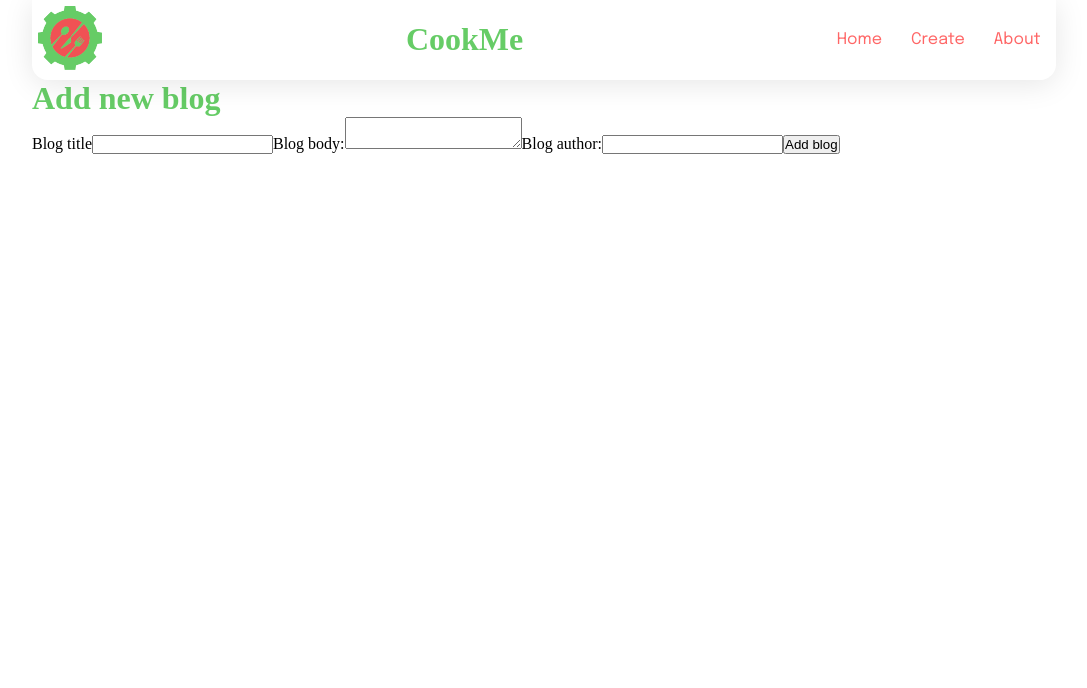
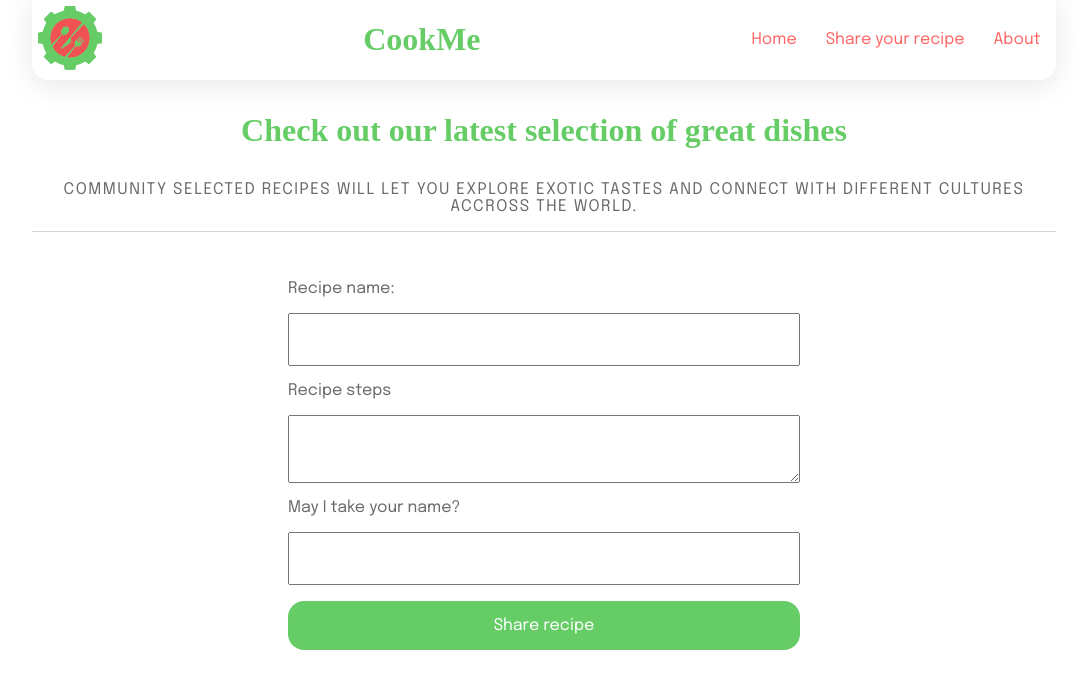
Before and after one commit to janoskocs/cookme, a React (Create React App) app: page /create in a window 1280 px wide. Shown: the top 688 px of the page, without its empty margins (96-1183 px from the left). Built offline with nearby package versions, Linux system fonts and the light colour scheme; a web font is replaced by a local one.

Commit message:
Share recipe page

```diff
--- a/src/components/Create.js
+++ b/src/components/Create.js
@@ -24,26 +24,29 @@ const Create = () => {
     }
 
     return (
-        <div className="create-blog">
-            <h2>Add new blog</h2>
+        <div id="create-blog">
+            <h2 className="section-title">Check out our latest selection of great dishes</h2>
+            <p className="section-description">Community selected recipes will let you explore exotic tastes and connect with different cultures accross the world.</p>
             <form onSubmit={handleSubtmit}>
-                <label>Blog title</label>
+                <label>Recipe name:</label>
                 <input
+                    className="input-name-title"
                     type="text"
                     required
                     value={title}
                     onChange={(e) => setTitle(e.target.value)}
                 />
-                <label>Blog body:</label>
+                <label>Recipe steps</label>
                 <textarea required value={body} onChange={(e) => setBody(e.target.value)}></textarea>
-                <label>Blog author:</label>
+                <label>May I take your name?</label>
                 <input
+                    className="input-name-title"
                     type="text"
                     required
                     value={author} onChange={(e) => setAuthor(e.target.value)}
                 />
-                {!isPending && <button>Add blog</button>}
-                {isPending && <button disabled>Adding blog</button>}
+                {!isPending && <button>Share recipe</button>}
+                {isPending && <button disabled>Share recipe</button>}
             </form>
         </div>
     )
--- a/src/components/Nav.js
+++ b/src/components/Nav.js
@@ -13,7 +13,7 @@ const Nav = () => {
                 <h1>CookMe</h1>
                 <div className="nav-links">
                     <Link to='/'>Home</Link>
-                    <Link to='/create'>Create</Link>
+                    <Link to='/create'>Share your recipe</Link>
                     <Link to='/about'>About</Link>
                 </div>
             </nav>
--- a/src/styles/_mixins.scss
+++ b/src/styles/_mixins.scss
@@ -9,7 +9,7 @@
 @mixin standard-font() {
     font-family: $standard-font;
     font-size: $standard;
-    color: $secondary-color;
+    color: $paragraph-color*2;
 }
 
 @mixin cta-btn() {
--- a/src/styles/main.css
+++ b/src/styles/main.css
@@ -160,4 +160,57 @@
   -webkit-transition: 0.1s ease-in-out;
   transition: 0.1s ease-in-out;
 }
+
+.container #create-blog form {
+  margin: 0 auto;
+  max-width: 50%;
+  padding: 2em;
+  display: -webkit-box;
+  display: -ms-flexbox;
+  display: flex;
+  -webkit-box-orient: vertical;
+  -webkit-box-direction: normal;
+      -ms-flex-direction: column;
+          flex-direction: column;
+  -webkit-box-pack: center;
+      -ms-flex-pack: center;
+          justify-content: center;
+}
+
+.container #create-blog form label {
+  font-family: "Epilogue", sans-serif;
+  font-size: 1em;
+  color: #6a6a6a;
+  margin: 1em 0 1em 0;
+}
+
+.container #create-blog form .input-name-title,
+.container #create-blog form textarea {
+  padding: 1em;
+  font-size: 1em;
+  font-family: "Epilogue", sans-serif;
+}
+
+.container #create-blog form .input-name-title:focus,
+.container #create-blog form textarea:focus {
+  border: 1px solid #66cc66;
+}
+
+.container #create-blog form button {
+  padding: 1em;
+  background-color: #66cc66;
+  border-radius: 16px;
+  border: none;
+  font-family: "Epilogue", sans-serif;
+  font-size: 1em;
+  color: #fff;
+  margin: 1em 0 1em 0;
+  cursor: pointer;
+}
+
+.container #create-blog form button:hover {
+  background-color: #70e070;
+  -webkit-transition: 0.3s ease-in-out;
+  transition: 0.3s ease-in-out;
+}
 /*# sourceMappingURL=main.css.map */
--- a/src/styles/main.scss
+++ b/src/styles/main.scss
@@ -135,4 +135,51 @@
             }
         }
     }
+
+    #create-blog {
+
+
+        form {
+            margin: 0 auto;
+            max-width: 50%;
+            padding: $large;
+            display: flex;
+            flex-direction: column;
+            justify-content: center;
+
+            label {
+                @include standard-font();
+                margin: $standard 0 $standard 0;
+            }
+
+            .input-name-title,
+            textarea {
+                padding: $standard;
+                font-size: $standard;
+                font-family: $standard-font;
+
+                &:focus {
+                    border: 1px solid $main-color;
+                }
+            }
+
+            button {
+                padding: $standard;
+                background-color: $main-color;
+                border-radius: 16px;
+                border: none;
+                font-family: $standard-font;
+                font-size: $standard;
+                color: #fff;
+                margin: $standard 0 $standard 0;
+                cursor: pointer;
+
+                &:hover {
+                    background-color: $main-color*1.1;
+                    transition: 0.3s ease-in-out;
+                }
+            }
+
+        }
+    }
 }
```
Also changed, not shown: 1 other file (tests, documents, lock files or other folders).
